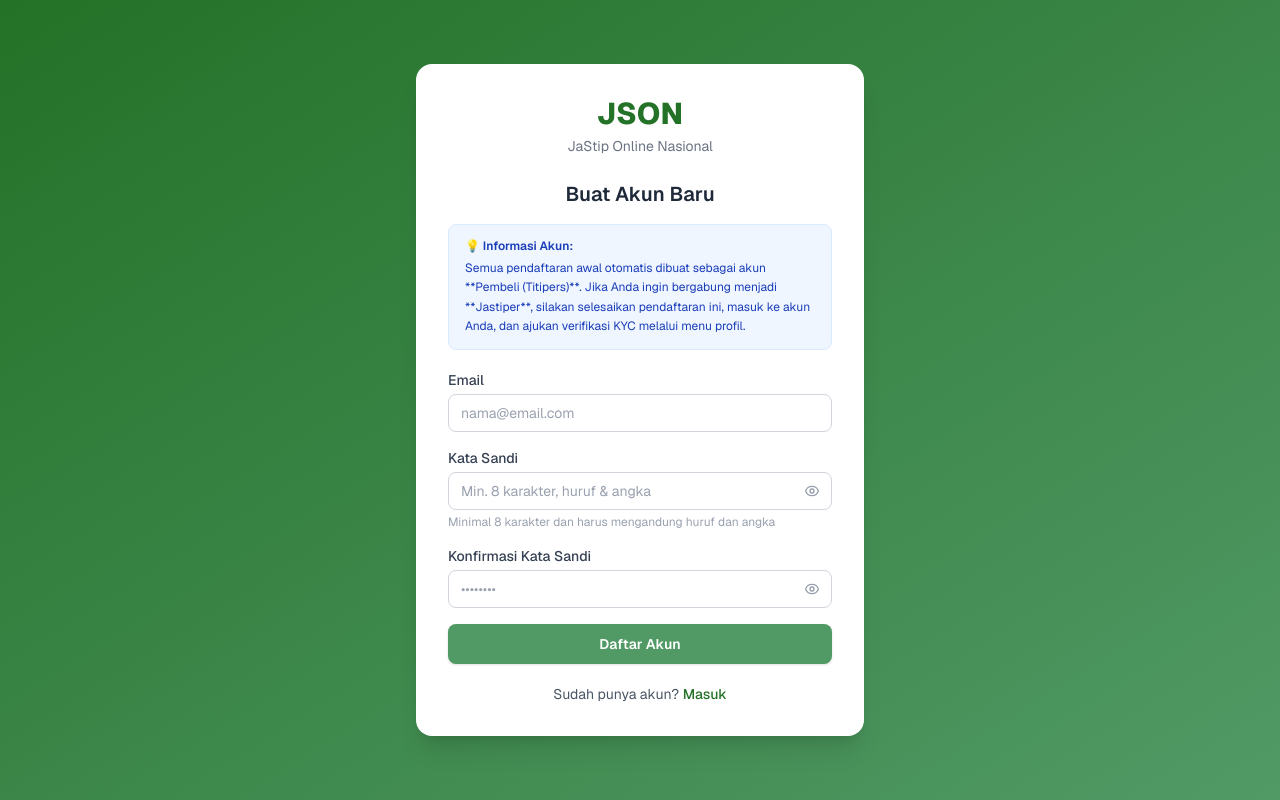
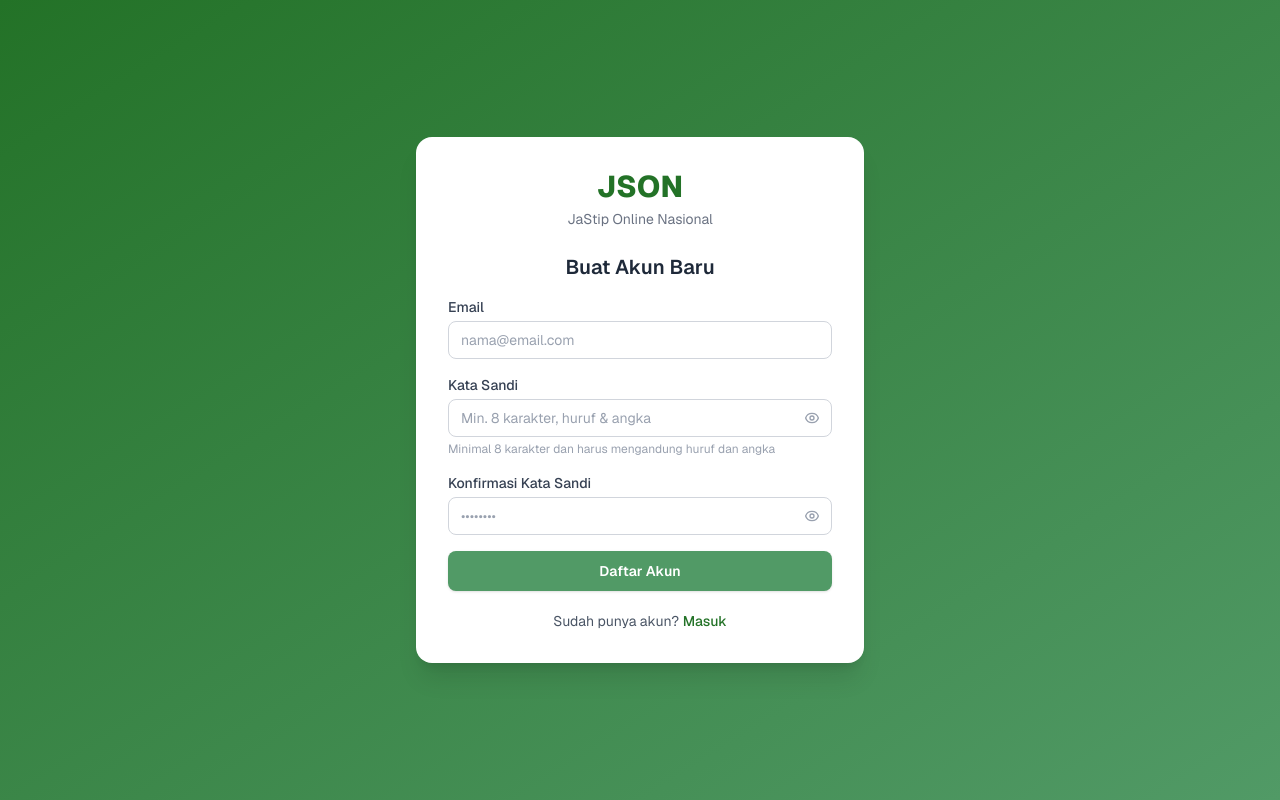
Before and after one commit to advprog-2026-B18-project/json-frontend, a Next.js app: page /register in a window 1280 px wide. Built offline with nearby package versions, Linux system fonts and the light colour scheme; no server answers.

Commit message:
fix: register page

```diff
--- a/src/app/register/page.tsx
+++ b/src/app/register/page.tsx
@@ -82,12 +82,6 @@ export default function RegisterPage() {
           <h1 className="mb-4 text-center text-xl font-semibold text-gray-800">
             Buat Akun Baru
           </h1>
-
-          {/* FIX: Info Banner Alur Baru Jastiper */}
-          <div className="mb-5 rounded-lg border border-blue-100 bg-blue-50 px-4 py-3 text-xs text-blue-800 leading-relaxed">
-            <span className="font-semibold block mb-0.5">💡 Informasi Akun:</span>
-            Semua pendaftaran awal otomatis dibuat sebagai akun **Pembeli (Titipers)**. Jika Anda ingin bergabung menjadi **Jastiper**, silakan selesaikan pendaftaran ini, masuk ke akun Anda, dan ajukan verifikasi KYC melalui menu profil.
-          </div>
 
           <form action={handleSubmit} className="space-y-4">
             {/* Email */}
```
